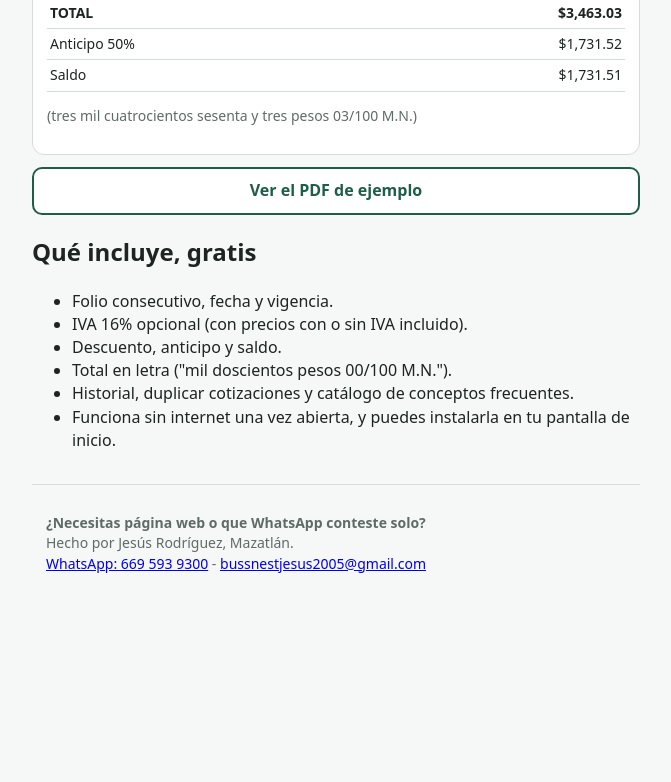
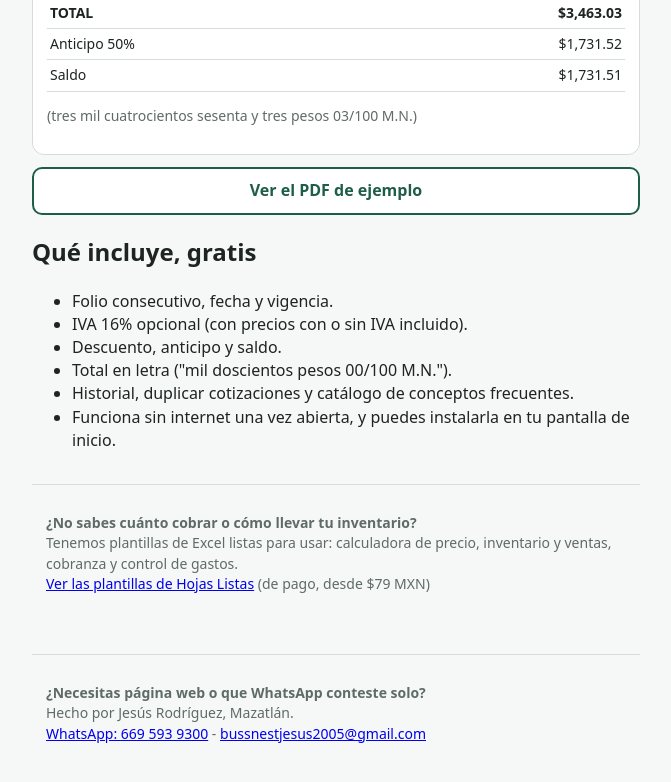
Before and after one commit to Jesus-Jazisenot/cotizoya, a plain HTML site: page index.html in a window 1280 px wide. Shown: the part 758-1540 px from the top of the page, without its empty margins (304-975 px from the left). Before the commit the page ends 1456 px from the top, so only its background shows below. Drawn offline with Linux system fonts and the light colour scheme.

Commit message:
Enlace a las plantillas de Hojas Listas

```diff
--- a/index.html
+++ b/index.html
@@ -35,6 +35,12 @@
 </ul>
 
 <div class="foot">
+<p><b>¿No sabes cuánto cobrar o cómo llevar tu inventario?</b><br>
+Tenemos plantillas de Excel listas para usar: calculadora de precio, inventario y ventas, cobranza y control de gastos.<br>
+<a href="https://payhip.com/HojasListas">Ver las plantillas de Hojas Listas</a> (de pago, desde $79 MXN)</p>
+</div>
+
+<div class="foot">
 <p><b>¿Necesitas página web o que WhatsApp conteste solo?</b><br>Hecho por Jesús Rodríguez, Mazatlán.<br>
 <a href="https://wa.me/526695939300">WhatsApp: 669 593 9300</a> - <a href="mailto:bussnestjesus2005@gmail.com">bussnestjesus2005@gmail.com</a></p>
 </div>
--- a/sw.js
+++ b/sw.js
@@ -1,4 +1,4 @@
-const V = 'cotizoya-v1';
+const V = 'cotizoya-v2';
 const FILES = ['./', 'index.html', 'app.html', 'css/style.css', 'js/calc.js', 'js/pdf.js', 'js/app.js', 'vendor/jspdf.umd.min.js', 'manifest.webmanifest', 'icons/icon-192.png', 'icons/icon-512.png', 'ejemplo-cotizacion.pdf'];
 self.addEventListener('install', e => {
   e.waitUntil(caches.open(V).then(c => Promise.all(FILES.map(f => c.add(f).catch(() => {})))).then(() => self.skipWaiting()));
```
